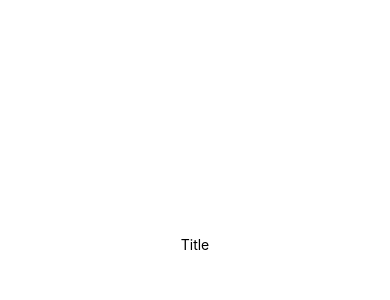
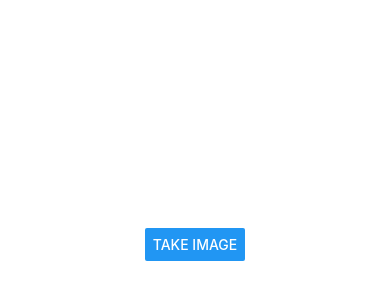
Before and after one commit to jayvenn/react-native-firebase-ml, a React Native app in the folder react-native-firebase-ml/: screen / in a window 390 px wide. Shown: the part 178-478 px from the top of the page. Built offline with nearby package versions, Linux system fonts and the light colour scheme.

Commit message:
Update App.tsx

```diff
--- a/react-native-firebase-ml/App.tsx
+++ b/react-native-firebase-ml/App.tsx
@@ -1,12 +1,13 @@
 import { StatusBar } from 'expo-status-bar';
 import { StyleSheet, Text, View } from 'react-native';
+import ImagePicker from './components/camera/ImagePicker';
 
 export default function App() {
   return (
     <View style={styles.container}>
       <StatusBar style="auto" />
       <View>
-        <Text>Title</Text>
+        <ImagePicker />
       </View>
     </View>
   );
```
